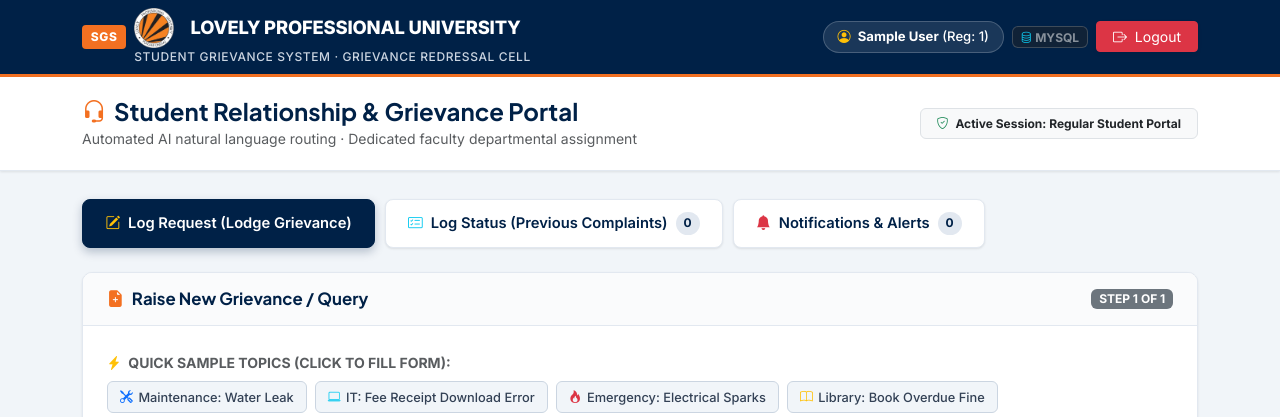
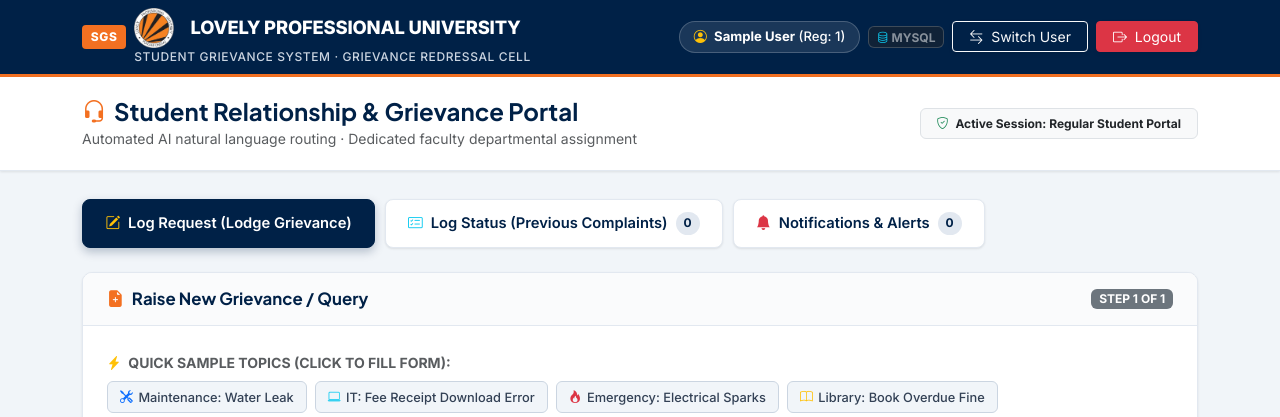
Before and after one commit to pankhurisinghal08-maker/Smart-Grievance-Routing-AI, a Flask app: page /student in a window 1280 px wide. Shown: the top 417 px of the page. Run offline with Flask 3, Linux system fonts and the light colour scheme; the visitor is signed in with stand-in values (Sample User, id 1); data that the repository does not hold is empty.

Commit message:
Add Switch User and Switch Officer buttons in navbar

```diff
--- a/templates/admin_dashboard.html
+++ b/templates/admin_dashboard.html
@@ -30,6 +30,9 @@
                 <span class="badge bg-dark bg-opacity-50 text-white-50 border border-secondary border-opacity-50 small">
                     <i class="bi bi-database text-info"></i> {{ backend|upper }}
                 </span>
+                <a href="{{ url_for('switch_user', tab='admin') }}" class="btn btn-sm btn-outline-light py-1 px-3 shadow-sm" title="Switch User / Account">
+                    <i class="bi bi-arrow-left-right me-1"></i> Switch User
+                </a>
                 <a href="/logout" class="btn btn-sm btn-danger py-1 px-3 shadow-sm">
                     <i class="bi bi-box-arrow-right me-1"></i> Logout
                 </a>
--- a/templates/assigned_dashboard.html
+++ b/templates/assigned_dashboard.html
@@ -35,6 +35,9 @@
                 <span class="badge bg-dark bg-opacity-50 text-white-50 border border-secondary border-opacity-50 small">
                     <i class="bi bi-database text-info"></i> {{ backend|upper }}
                 </span>
+                <a href="{{ url_for('switch_user', tab='faculty') }}" class="btn btn-sm btn-outline-light py-1 px-3" title="Switch Officer / Account">
+                    <i class="bi bi-arrow-left-right me-1"></i> Switch Officer
+                </a>
                 <a href="/logout" class="btn btn-sm btn-danger py-1 px-3 shadow-sm">
                     <i class="bi bi-box-arrow-right me-1"></i> Logout
                 </a>
--- a/templates/submit_form.html
+++ b/templates/submit_form.html
@@ -32,6 +32,9 @@
                 <span class="badge bg-dark bg-opacity-50 text-white-50 border border-secondary border-opacity-50 small">
                     <i class="bi bi-database text-info"></i> {{ backend|upper }}
                 </span>
+                <a href="{{ url_for('switch_user', tab='student') }}" class="btn btn-sm btn-outline-light py-1 px-3 shadow-sm" title="Switch User / Roll Number">
+                    <i class="bi bi-arrow-left-right me-1"></i> Switch User
+                </a>
                 <a href="/logout" class="btn btn-sm btn-danger py-1 px-3 shadow-sm">
                     <i class="bi bi-box-arrow-right me-1"></i> Logout
                 </a>
```
